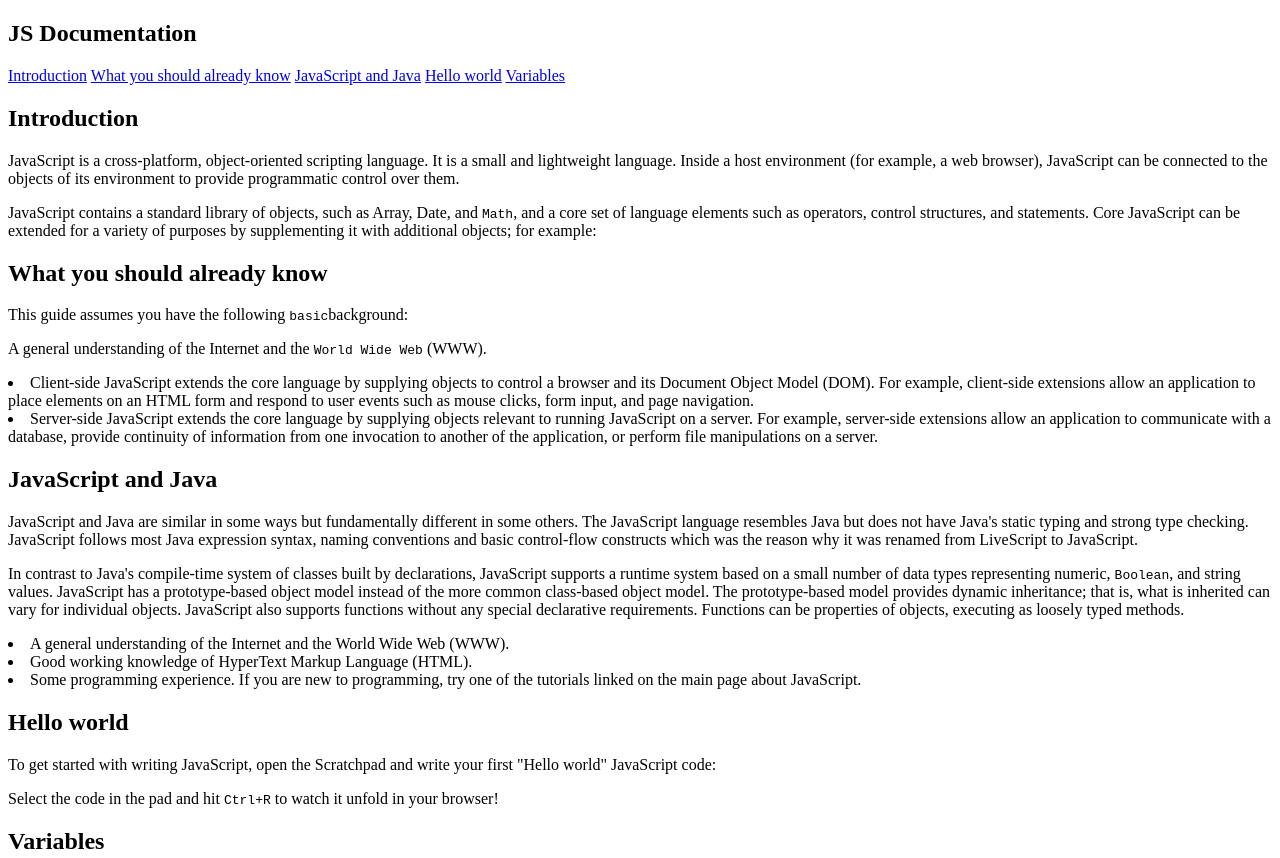
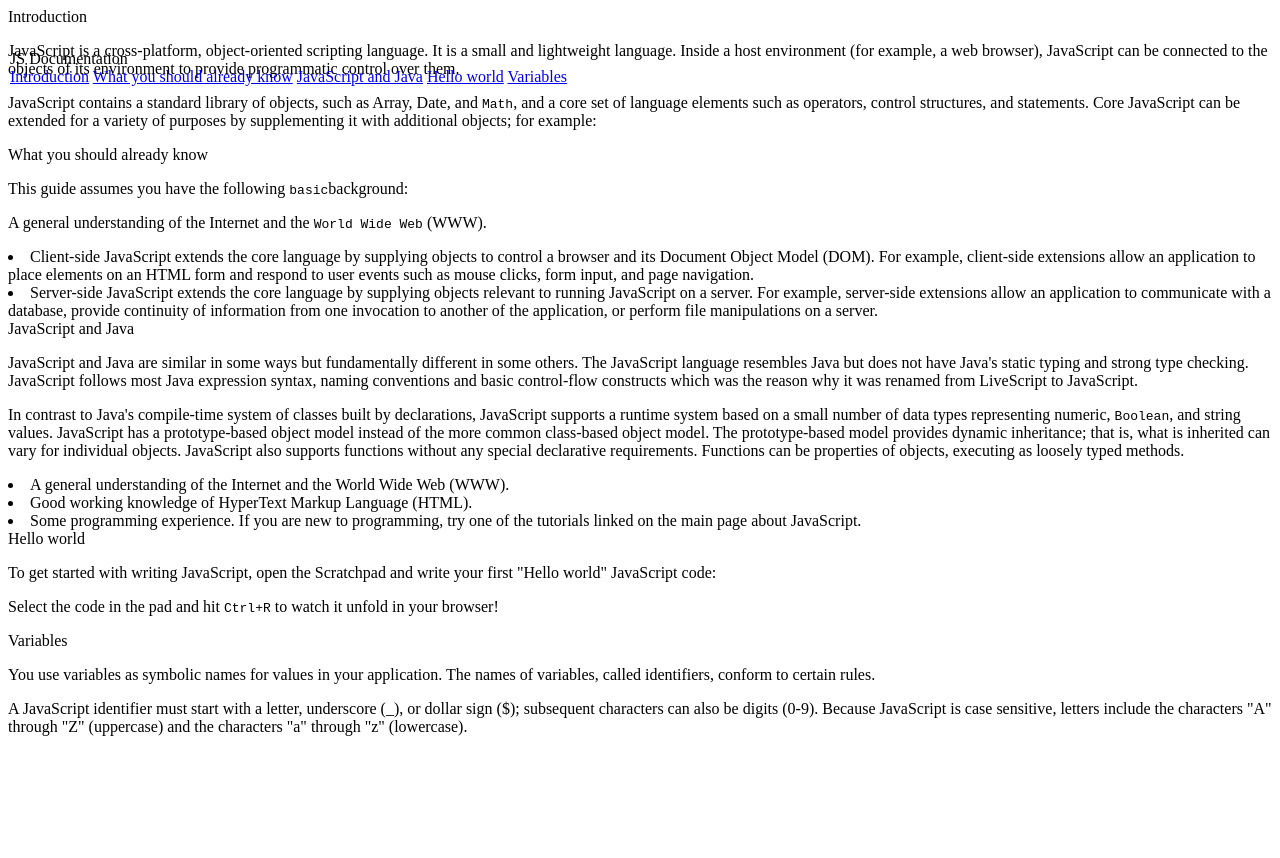
Before and after one commit to Pejoma2/Microverse3, a plain HTML site: page index.html in a window 1280 px wide. Shown: the top 858 px of the page. After the commit the page ends 800 px from the top, so only its background shows below. Drawn offline with Linux system fonts and the light colour scheme.

Commit message:
Last commit

```diff
--- a/css/style.css
+++ b/css/style.css
@@ -0,0 +1,9 @@
+@media #content (max-width: 150px) {
+    border: 10px solid;
+  }
+
+#navbar{
+    position: fixed;
+    top: 50px;
+    left:10px;
+}
--- a/index.html
+++ b/index.html
@@ -12,17 +12,18 @@
     <main id="main-doc">
 
       <nav id="navbar">
-        <h1>JS Documentation</h1>
+        <header>JS Documentation</header>
+
         <a href="#Introduction" class="nav-link">Introduction</a>
-        <a href="#What you should already know" class="nav-link">What you should already know</a>
-        <a href="#JavaScript and Java" class="nav-link">JavaScript and Java</a>
-        <a href="#Hello world" class="nav-link">Hello world</a>
+        <a href="#What_you_should_already_know" class="nav-link">What you should already know</a>
+        <a href="#JavaScript_and_Java" class="nav-link">JavaScript and Java</a>
+        <a href="#Hello_world" class="nav-link">Hello world</a>
         <a href="#Variables" class="nav-link">Variables</a>
 
       </nav>
 
       <section class="main-section" id="Introduction">
-        <h1>Introduction</h1>
+        <header>Introduction</header>
 
         <p>JavaScript is a cross-platform, object-oriented scripting language. It is a small and lightweight language. Inside a host environment (for example, a web browser), JavaScript can be connected to the objects of its environment to provide programmatic control over them.</p>
 
@@ -31,7 +32,7 @@
       </section>
 
       <section class="main-section" id="What_you_should_already_know">
-        <h1>What you should already know</h1>
+        <header>What you should already know</header>
 
         <p>This guide assumes you have the following  <code>basic</code>background:</p>
         <p>A general understanding of the Internet and the <code>World Wide Web</code> (WWW).</p>
@@ -41,7 +42,7 @@
       </section>
 
       <section class="main-section" id="JavaScript_and_Java">
-        <h1>JavaScript and Java</h1>
+        <header>JavaScript and Java</header>
 
         <p>JavaScript and Java are similar in some ways but fundamentally different in some others. The JavaScript language resembles Java but does not have Java's static typing and strong type checking. JavaScript follows most Java expression syntax, naming conventions and basic control-flow constructs which was the reason why it was renamed from LiveScript to JavaScript.</p>
         <p>In contrast to Java's compile-time system of classes built by declarations, JavaScript supports a runtime system based on a small number of data types representing numeric, <code>Boolean</code>, and string values. JavaScript has a prototype-based object model instead of the more common class-based object model. The prototype-based model provides dynamic inheritance; that is, what is inherited can vary for individual objects. JavaScript also supports functions without any special declarative requirements. Functions can be properties of objects, executing as loosely typed methods.</p>
@@ -54,14 +55,14 @@
       </section>
 
       <section class="main-section" id="Hello_world">
-        <h1>Hello world</h1>
+        <header>Hello world</header>
 
         <p>To get started with writing JavaScript, open the Scratchpad and write your first "Hello world" JavaScript code:</p>
         <p>Select the code in the pad and hit <code>Ctrl+R</code> to watch it unfold in your browser!</p>
       </section>
 
       <section class="main-section" id="Variables">
-        <h1>Variables</h1>
+        <header>Variables</header>
 
         <p>You use variables as symbolic names for values in your application. The names of variables, called identifiers, conform to certain rules.</p>
         <p>A JavaScript identifier must start with a letter, underscore (_), or dollar sign ($); subsequent characters can also be digits (0-9). Because JavaScript is case sensitive, letters include the characters "A" through "Z" (uppercase) and the characters "a" through "z" (lowercase).
```
